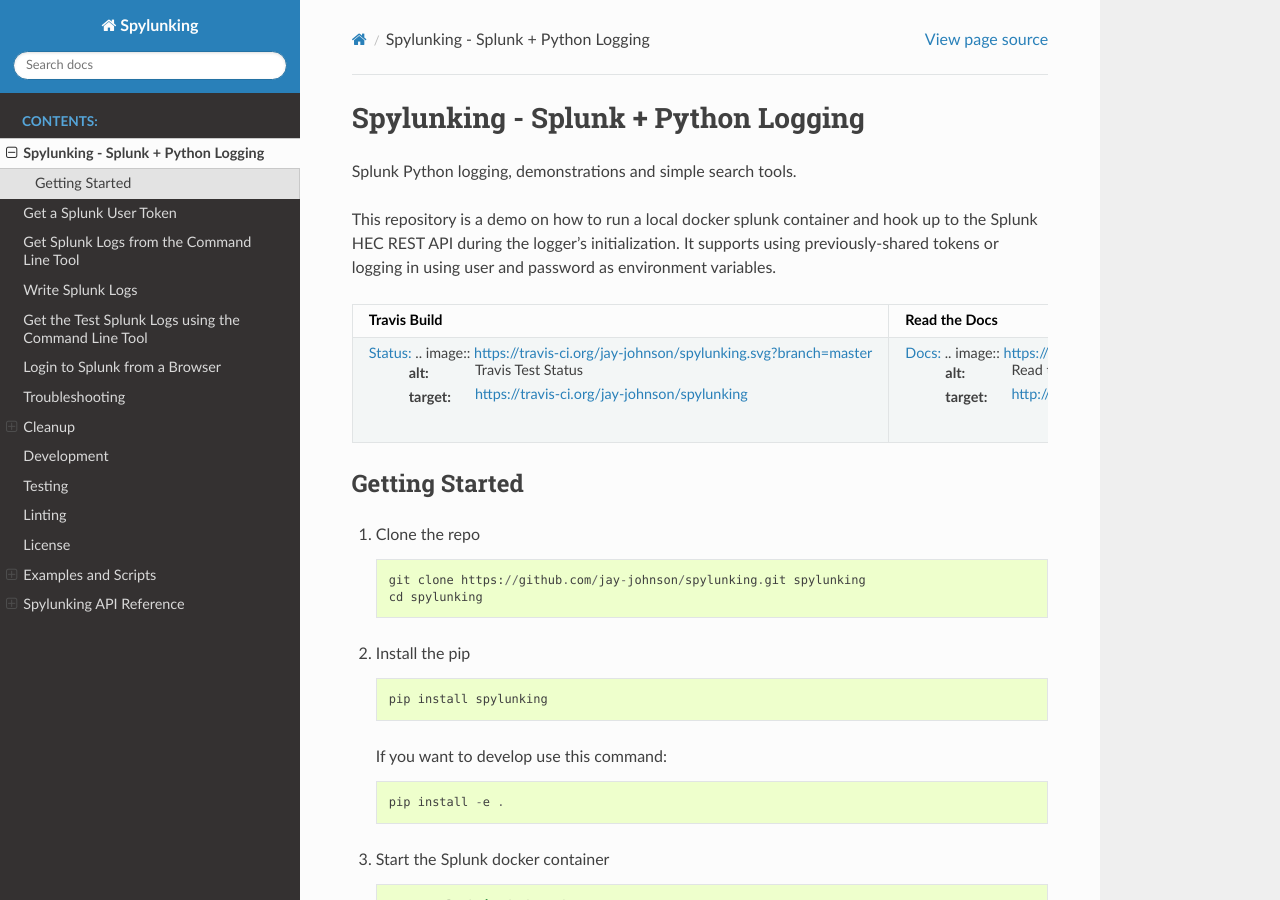
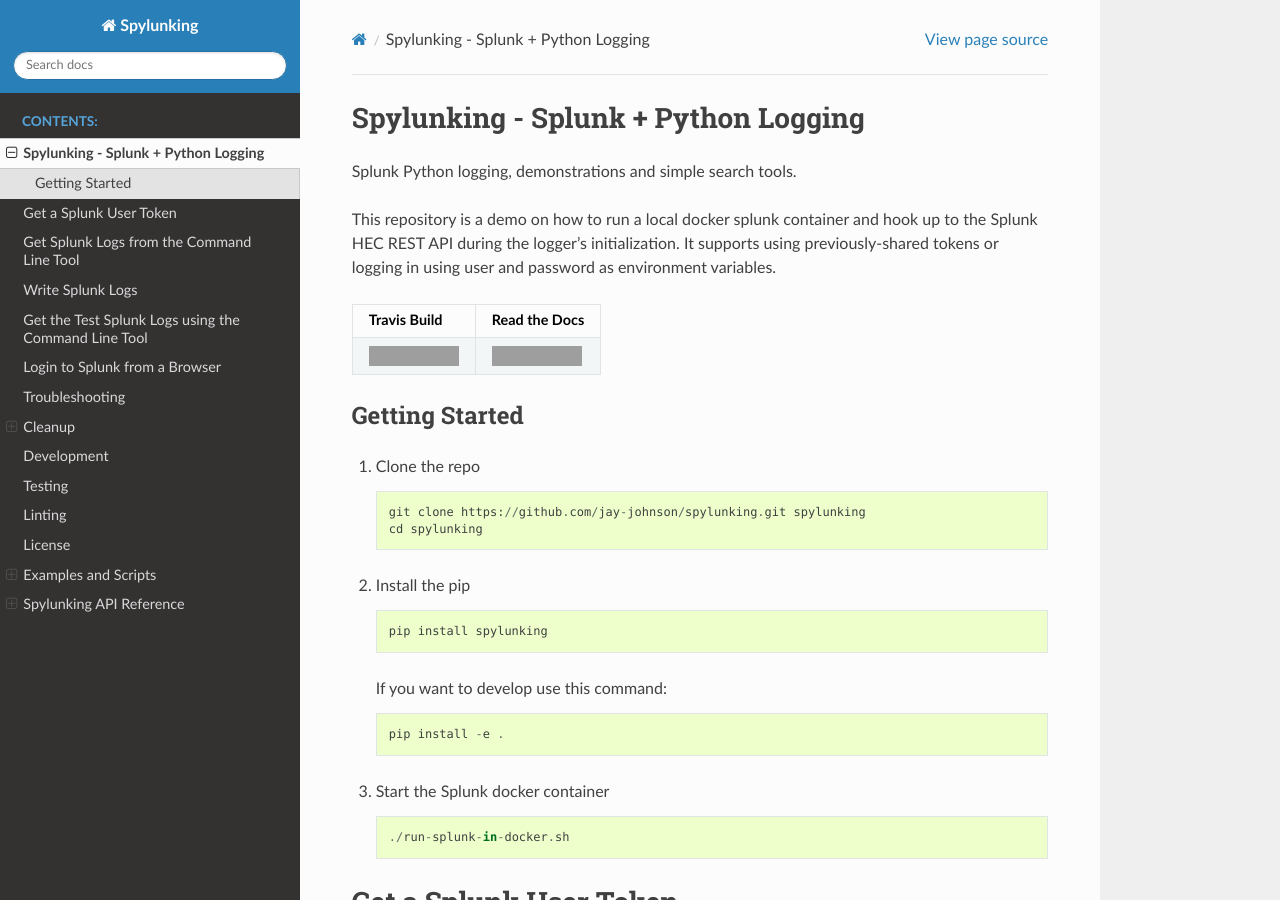
Before and after one commit to jay-johnson/spylunking, a Sphinx documentation site: the page built from docs/source/readme.rst, in a window 1280 px wide and 900 px high. Built offline with Sphinx 7.4.7 and the Read the Docs theme 2.0.0, drawn with Linux system fonts in a browser that asks for light colours; grey boxes are pictures that could not be loaded.

Commit message:
testing readme.rst badge fix

```diff
--- a/README.rst
+++ b/README.rst
@@ -10,12 +10,10 @@
 
    * - Travis Build
      - Read the Docs
-   * - `Status: <https://travis-ci.org/jay-johnson/spylunking>`__
-       .. image:: https://travis-ci.org/jay-johnson/spylunking.svg?branch=master
+   * - .. image:: https://travis-ci.org/jay-johnson/spylunking.svg?branch=master
            :alt: Travis Test Status
            :target: https://travis-ci.org/jay-johnson/spylunking
-     - `Docs: <http://spylunking.readthedocs.io/en/latest/>`__
-       .. image:: https://readthedocs.org/projects/spylunking/badge/?version=latest
+     - .. image:: https://readthedocs.org/projects/spylunking/badge/?version=latest
            :alt: Read the Docs Status
            :target: http://spylunking.readthedocs.io/en/latest/
 
--- a/docs/source/readme.rst
+++ b/docs/source/readme.rst
@@ -10,12 +10,10 @@
 
    * - Travis Build
      - Read the Docs
-   * - `Status: <https://travis-ci.org/jay-johnson/spylunking>`__
-       .. image:: https://travis-ci.org/jay-johnson/spylunking.svg?branch=master
+   * - .. image:: https://travis-ci.org/jay-johnson/spylunking.svg?branch=master
            :alt: Travis Test Status
            :target: https://travis-ci.org/jay-johnson/spylunking
-     - `Docs: <http://spylunking.readthedocs.io/en/latest/>`__
-       .. image:: https://readthedocs.org/projects/spylunking/badge/?version=latest
+     - .. image:: https://readthedocs.org/projects/spylunking/badge/?version=latest
            :alt: Read the Docs Status
            :target: http://spylunking.readthedocs.io/en/latest/
 
```
